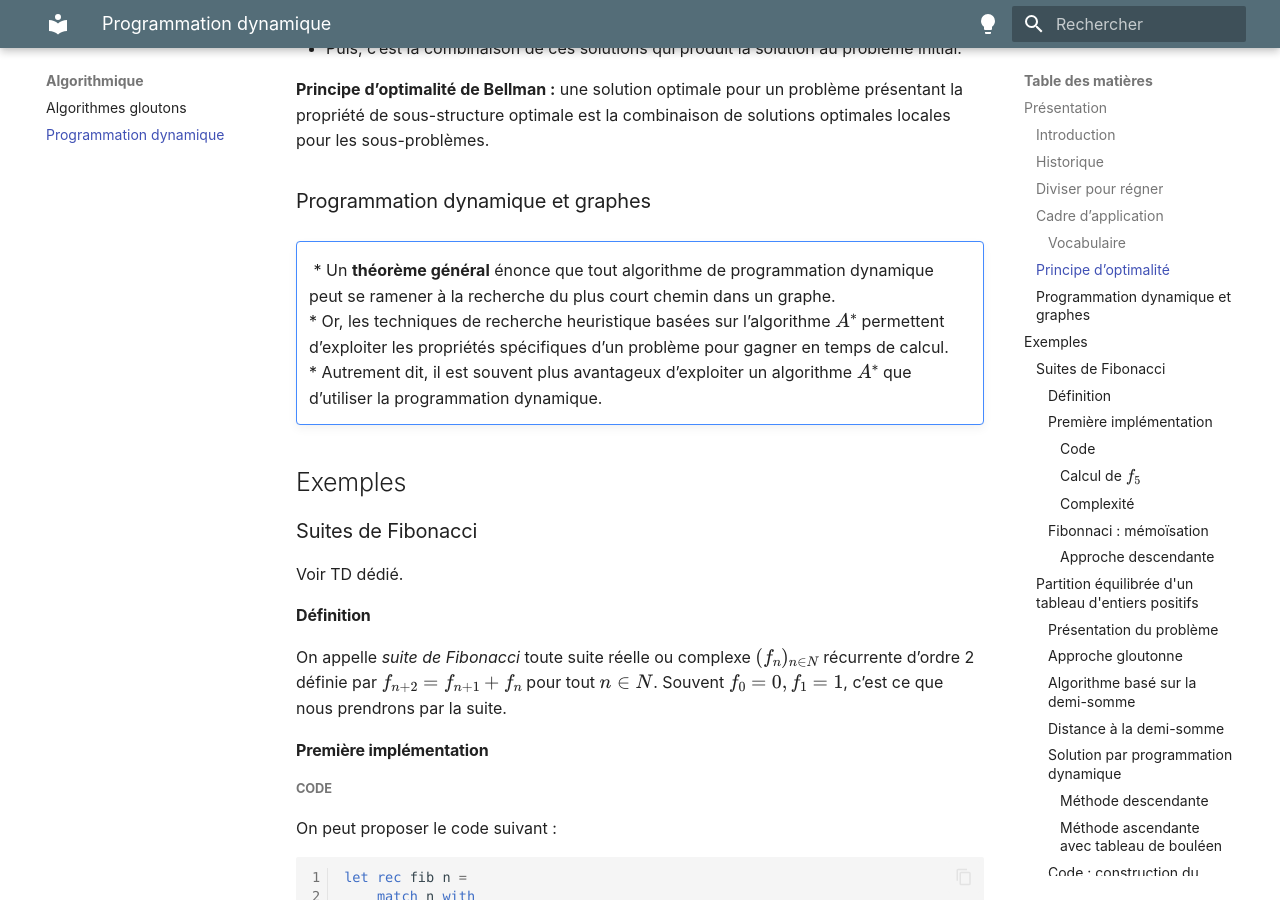
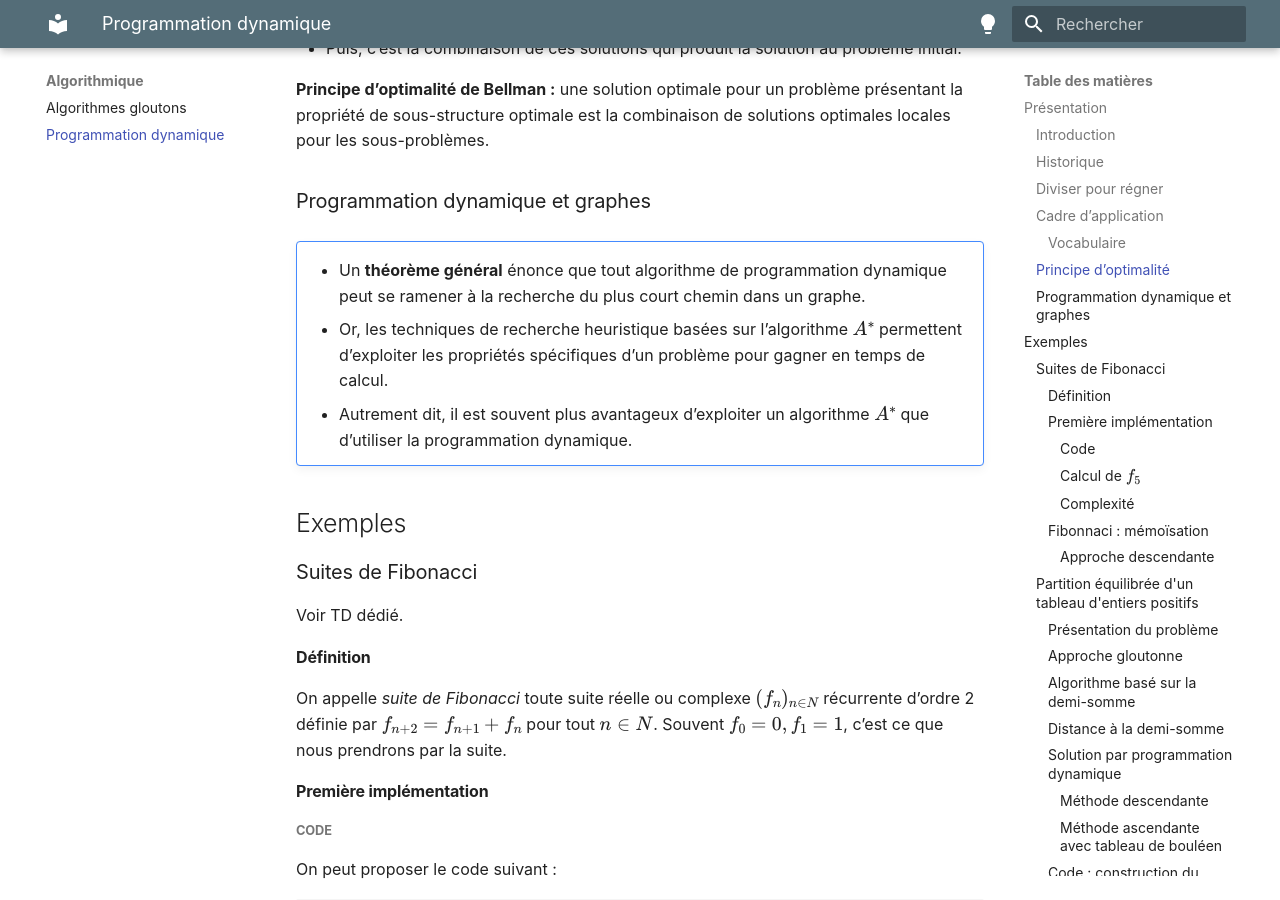
Before and after one commit to mp2i-thiers/mp2i-thiers.github.io, an MkDocs documentation site: the page built from docs/Algorithmique/prodgyn.md, in a window 1280 px wide and 900 px high, scrolled down 2379 px. Built offline with MkDocs 1.6.1 and Material for MkDocs 9.7.7, drawn with Linux system fonts in a browser that asks for light colours; part of the change alters nothing that is shown.

```diff
--- a/docs/Algorithmique/prodgyn.md
+++ b/docs/Algorithmique/prodgyn.md
@@ -65,10 +65,9 @@ Cette suite de décisions correspond à un découpage du problème en  sous-prob
 ### Programmation dynamique et graphes
 
 !!!note ""
-    $\newline$
-    * Un **théorème général** énonce que tout algorithme de programmation dynamique peut se ramener à la recherche du plus court chemin dans un graphe.
-    * Or, les techniques de recherche heuristique basées sur l’algorithme $A^*$ permettent d’exploiter les propriétés spécifiques d’un problème pour gagner en temps de calcul.
-    * Autrement dit, il est souvent plus avantageux d’exploiter un algorithme $A^*$ que d’utiliser la programmation dynamique.
+    - Un **théorème général** énonce que tout algorithme de programmation dynamique peut se ramener à la recherche du plus court chemin dans un graphe.
+    - Or, les techniques de recherche heuristique basées sur l’algorithme $A^*$ permettent d’exploiter les propriétés spécifiques d’un problème pour gagner en temps de calcul.
+    - Autrement dit, il est souvent plus avantageux d’exploiter un algorithme $A^*$ que d’utiliser la programmation dynamique.
 
 ## Exemples
 
```
